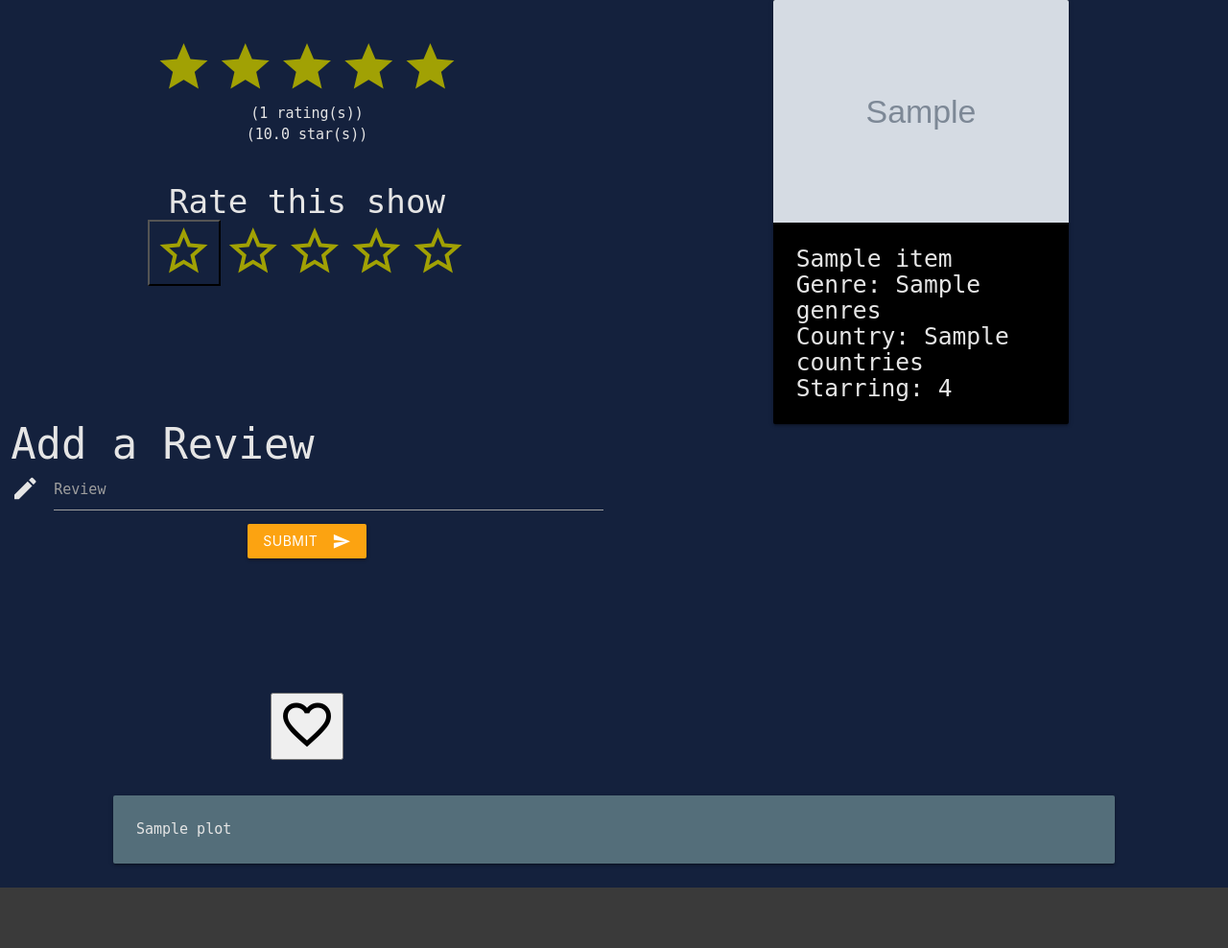
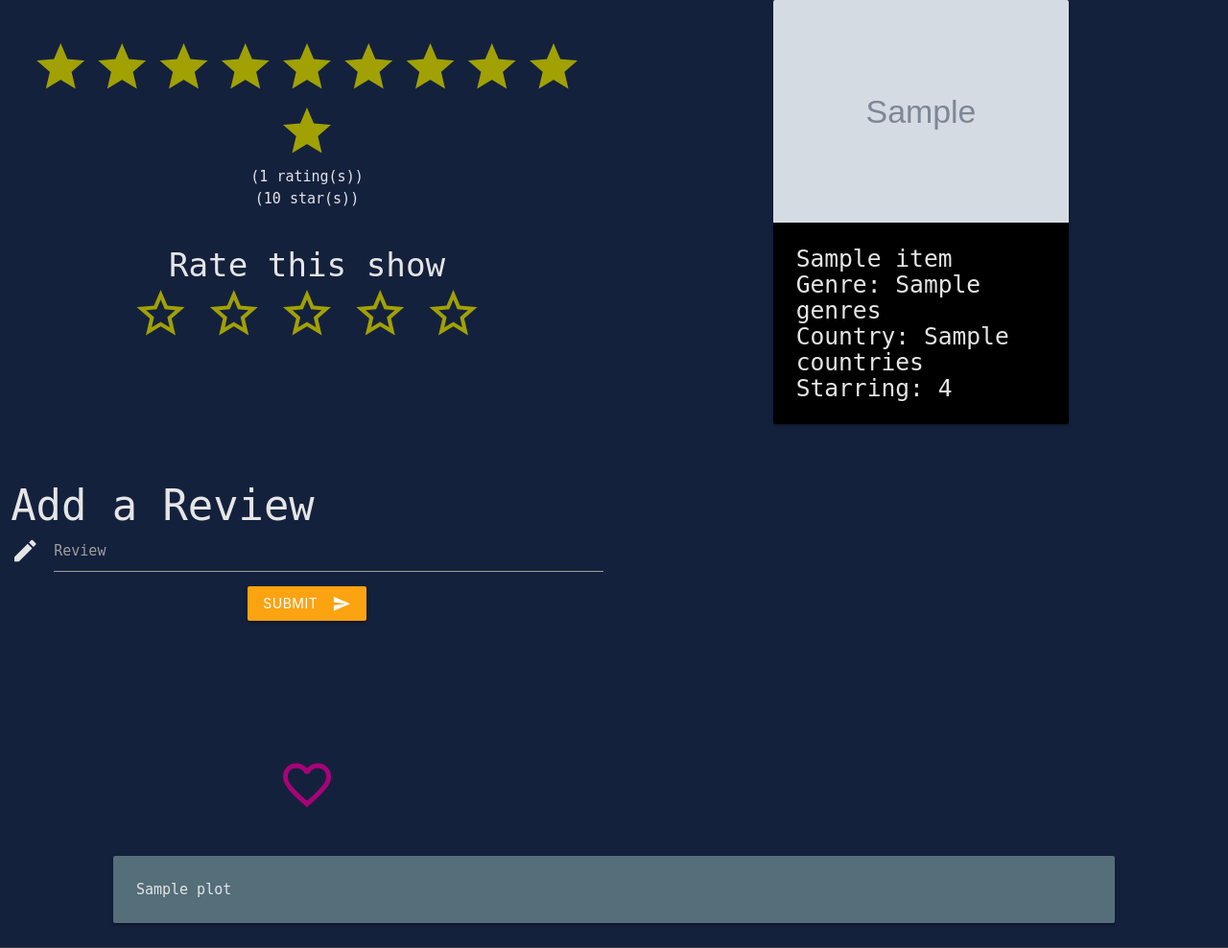
Before and after one commit to Code-Institute-Submissions/TVreview, a Flask app: page /tvshow/1 in a window 1280 px wide. Shown: the part 174-1162 px from the top of the page at 96% size. Run offline with Flask 2, Linux system fonts and the light colour scheme; the visitor is signed in with stand-in values (Sample User, id 1); grey boxes marked "Sample" are stand-in pictures; a database or web service that is not in the repository returns one stand-in record (values such as "Sample title"); data that the repository does not hold is empty; some libraries are stand-ins or nearby versions; some web fonts are replaced.

Commit message:
amount of stars reflect the rating given for the show.

```diff
--- a/app.py
+++ b/app.py
@@ -1,5 +1,6 @@
 import os
 import requests
+import json
 from flask import (
     Flask, render_template, url_for, redirect, request, flash, session)
 from flask_pymongo import PyMongo
@@ -128,8 +129,10 @@ def tvshow(show_id):
     for x in rating:
         total += x.get("rating")
     # find the average
-    score = total/rating.count()
-    print(score)
+    if rating_count >= 1:
+        score = int(total/rating.count())
+    else:
+        score = 0
     return render_template("tvshow.html",
     show=show, reviews=reviews, rating_count=rating_count, score=score)
 
--- a/static/css/style.css
+++ b/static/css/style.css
@@ -131,12 +131,20 @@
     color: rgb(161, 161, 4);
 }
 
+.custom-fav {
+    color: rgb(168, 3, 119);
+}
+
 .margin-custom-review {
     margin: 100px 0px;
 }
 
 .star-btn-background {
-    background-color: #14213D;
+     border: 0;
+    background: none;
+    box-shadow: none;
+    border-radius: 0px;
+
 }
 /*----------bottom of the page----------*/
 
--- a/templates/tvshow.html
+++ b/templates/tvshow.html
@@ -6,39 +6,40 @@
     <div class="row">
         <!-- left column -->
     <div class="col s12 m6 container">
-        <!-- star ratings -->
+
+        <!-- star ratings-->
         <div class="center custom-padding2">
+        {% for n in range(score)%}
         <i class="medium custom-star material-icons">star</i>
-        <i class="medium custom-star material-icons">star</i>
-        <i class="medium custom-star material-icons">star</i>
-        <i class="medium custom-star material-icons">star</i>
-        <i class="medium custom-star material-icons">star</i>
+        {% endfor %}
         <p class="custom-text">({{ rating_count }} rating(s))</p>
         <p class="custom-text">({{ score }} star(s))</p>
         </div>
+        <!-- rate show if logged in -->
+        {% if session.user %}
         <div class="center custom-padding2">
             <h4 class="custom-text">Rate this show</h4>
             <form action = "{{ url_for('oneStar', show_id=show.id) }}" method = "POST" class="inline">
             <button type="submit" value="submit" class="star-btn-background"><i class="medium custom-star material-icons star-rating" id = "star-rating1" onmouseover="starChange1()" onmouseout="star1()">star_border</i></button>
             </form>
             <form action = "{{ url_for('twoStar', show_id=show.id) }}" method = "POST" class="inline">
-            <i class="medium custom-star material-icons star-rating" id = "star-rating2" onmouseover="starChange2()" onmouseout="star2()">star_border</i>
+            <button type="submit" value="submit" class="star-btn-background"><i class="medium custom-star material-icons star-rating" id = "star-rating2" onmouseover="starChange2()" onmouseout="star2()">star_border</i></button>
             </form>
             <form action = "{{ url_for('threeStar', show_id=show.id) }}" method = "POST" class="inline">
-            <i class="medium custom-star material-icons star-rating" id = "star-rating3" onmouseover="starChange3()" onmouseout="star3()">star_border</i>
+            <button type="submit" value="submit" class="star-btn-background"><i class="medium custom-star material-icons star-rating" id = "star-rating3" onmouseover="starChange3()" onmouseout="star3()">star_border</i></button>
             </form>
             <form action = "{{ url_for('fourStar', show_id=show.id) }}" method = "POST" class="inline">
-            <i class="medium custom-star material-icons star-rating" id = "star-rating4" onmouseover="starChange4()" onmouseout="star4()">star_border</i>
+            <button type="submit" value="submit" class="star-btn-background"><i class="medium custom-star material-icons star-rating" id = "star-rating4" onmouseover="starChange4()" onmouseout="star4()">star_border</i></button>
             </form>
             <form action = "{{ url_for('fiveStar', show_id=show.id) }}" method = "POST" class="inline">
-            <i class="medium custom-star material-icons star-rating" id = "star-rating5" onmouseover="starChange5()" onmouseout="star5()">star_border</i>
+            <button type="submit" value="submit" class="star-btn-background"><i class="medium custom-star material-icons star-rating" id = "star-rating5" onmouseover="starChange5()" onmouseout="star5()">star_border</i></button>
             </form>
         </div>
 
 
 
     <!--add a review button if logged in-->
-    {% if session.user %}
+
     <div class="margin-custom-review custom-padding2">
         <div><h3 class="custom-text">Add a Review</h3></div>
 
@@ -56,17 +57,18 @@
         </div>
     </form>
       </div>
+      <!-- Favourite the show -->
+      <div class="center custom-padding2">
+          <form action = "{{ url_for('favourite', username=session['user'], show_id=show.id) }}" method = "POST">
+      <button type="submit" value="submit" class="star-btn-background"><i class="material-icons medium custom-fav" onmouseover="favoriteChange()" onmouseout="favorite()" id="favorite">favorite_border</i></button>
+      </form>
+      </div>
       {% else %}
       <div class="center custom-padding2"><h3 class="custom-text"><a href="{{ url_for('login') }}">Login</a> to add a review</h3></div>
       {% endif %}
 
 
-      <!-- Favourite the show -->
-      <div class="center custom-padding2">
-          <form action = "{{ url_for('favourite', username=session['user'], show_id=show.id) }}" method = "POST">
-      <button type="submit" value="submit"><i class="material-icons medium" onmouseover="favoriteChange()" onmouseout="favorite()" id="favorite">favorite_border</i></button>
-      </form>
-      </div>
+
      </div>
 
 
```
